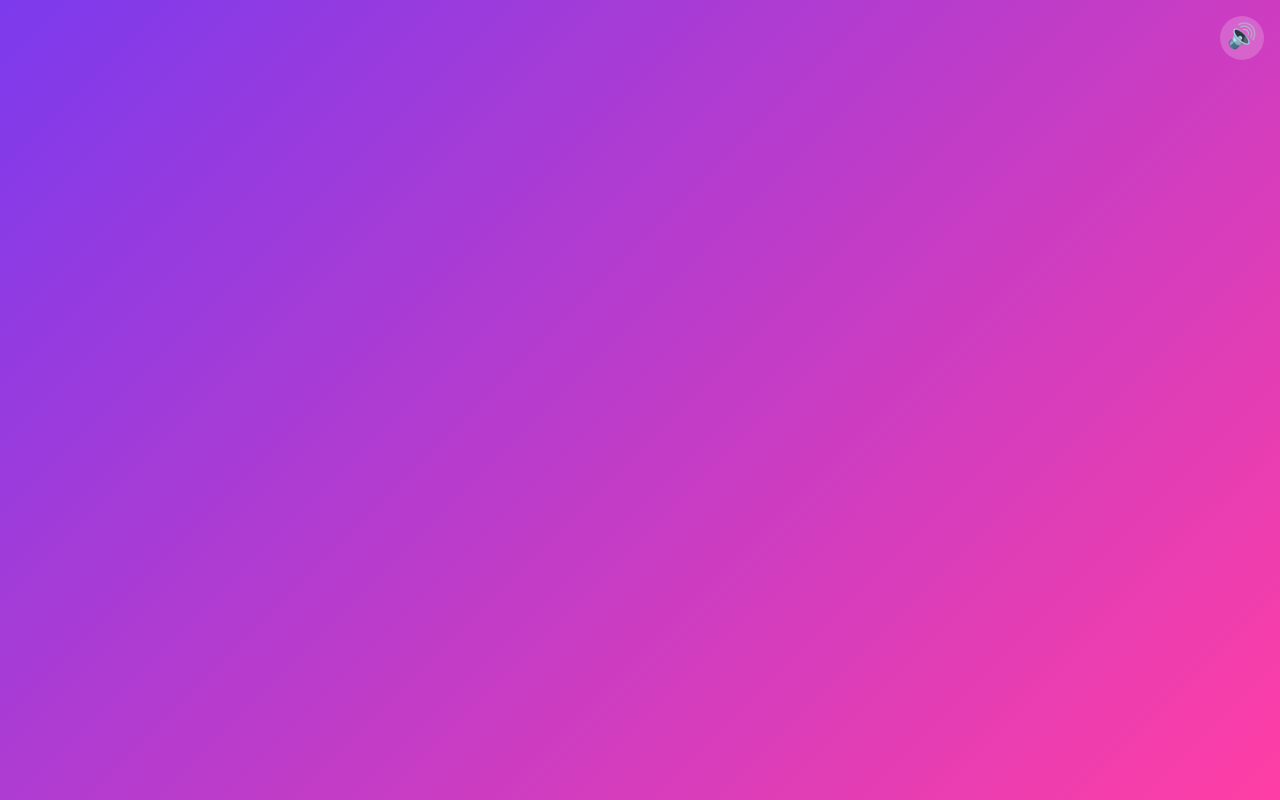
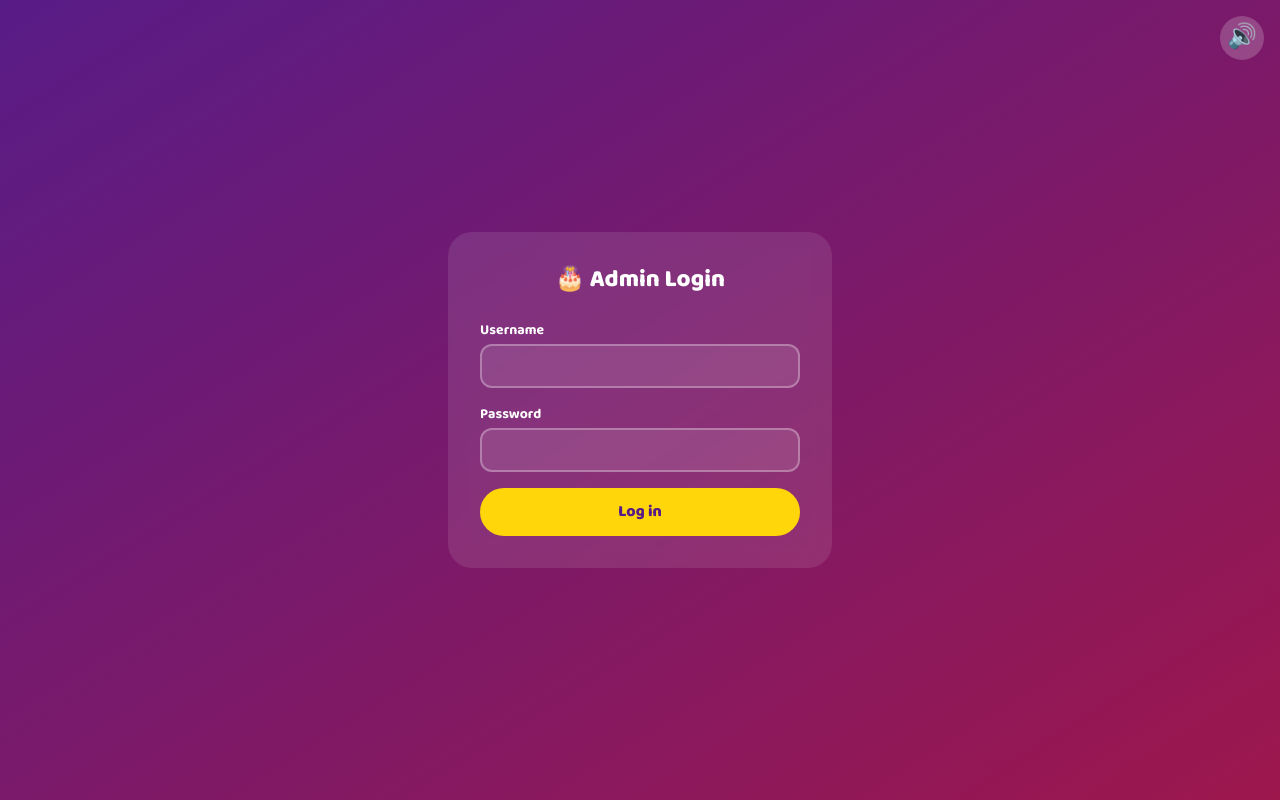
Before and after one commit to xdriveuae-gif/birthday, a React (Vite) app in the folder client/: page /admin/login in a window 1280 px wide. Before the commit this address had no page. Built offline with nearby package versions, Linux system fonts and the light colour scheme.

Commit message:
Add admin login page and authenticated layout guard

```diff
--- a/client/src/App.jsx
+++ b/client/src/App.jsx
@@ -1,9 +1,11 @@
 import { Routes, Route } from 'react-router-dom';
 import { AppProvider } from './state/AppContext.jsx';
 import { SoundToggle } from './components/SoundToggle.jsx';
+import { AdminLayout } from './components/AdminLayout.jsx';
 import Landing from './pages/Landing.jsx';
 import WheelPage from './pages/Wheel.jsx';
 import Result from './pages/Result.jsx';
+import AdminLogin from './pages/admin/Login.jsx';
 
 export default function App() {
   return (
@@ -13,6 +15,8 @@ export default function App() {
         <Route path="/" element={<Landing />} />
         <Route path="/wheel" element={<WheelPage />} />
         <Route path="/result" element={<Result />} />
+        <Route path="/admin/login" element={<AdminLogin />} />
+        <Route path="/admin" element={<AdminLayout />} />
       </Routes>
     </AppProvider>
   );
--- /dev/null
+++ b/client/src/components/AdminLayout.jsx
@@ -0,0 +1,69 @@
+import { useEffect, useState } from 'react';
+import { Outlet, useNavigate, NavLink } from 'react-router-dom';
+import { getJson, postJson } from '../lib/api.js';
+
+export function AdminLayout() {
+  const [status, setStatus] = useState('checking');
+  const [username, setUsername] = useState('');
+  const navigate = useNavigate();
+
+  useEffect(() => {
+    let cancelled = false;
+    getJson('/api/admin/me')
+      .then((res) => {
+        if (cancelled) return;
+        setUsername(res.username);
+        setStatus('authed');
+      })
+      .catch(() => {
+        if (!cancelled) navigate('/admin/login');
+      });
+    return () => {
+      cancelled = true;
+    };
+  }, [navigate]);
+
+  async function handleLogout() {
+    await postJson('/api/admin/logout', {});
+    navigate('/admin/login');
+  }
+
+  if (status === 'checking') {
+    return <div className="p-8 text-center text-white">Checking admin session...</div>;
+  }
+
+  const navLinkClass = ({ isActive }) =>
+    `rounded-full px-4 py-2 text-sm font-bold transition ${
+      isActive ? 'bg-white text-purple-900' : 'bg-white/10 text-white hover:bg-white/20'
+    }`;
+
+  return (
+    <div className="min-h-screen bg-gradient-to-br from-purple-900 to-pink-800 text-white">
+      <header className="flex flex-wrap items-center justify-between gap-3 border-b border-white/10 px-6 py-4">
+        <div className="flex flex-wrap items-center gap-2">
+          <NavLink to="/admin" end className={navLinkClass}>
+            Dashboard
+          </NavLink>
+          <NavLink to="/admin/gifts" className={navLinkClass}>
+            Gifts
+          </NavLink>
+          <NavLink to="/admin/participants" className={navLinkClass}>
+            Participants
+          </NavLink>
+          <NavLink to="/admin/settings" className={navLinkClass}>
+            Settings
+          </NavLink>
+        </div>
+        <div className="flex items-center gap-3 text-sm">
+          <span className="text-white/70">Signed in as {username}</span>
+          <button type="button" onClick={handleLogout} className="rounded-full bg-white/10 px-4 py-2 font-bold hover:bg-white/20">
+            Log out
+          </button>
+        </div>
+      </header>
+      <main className="p-6">
+        <Outlet />
+      </main>
+    </div>
+  );
+}
--- /dev/null
+++ b/client/src/pages/admin/Login.jsx
@@ -0,0 +1,66 @@
+import { useState } from 'react';
+import { useNavigate } from 'react-router-dom';
+import { postJson, ApiError } from '../../lib/api.js';
+
+export default function AdminLogin() {
+  const [username, setUsername] = useState('');
+  const [password, setPassword] = useState('');
+  const [error, setError] = useState('');
+  const [loading, setLoading] = useState(false);
+  const navigate = useNavigate();
+
+  async function handleSubmit(e) {
+    e.preventDefault();
+    setError('');
+    setLoading(true);
+    try {
+      await postJson('/api/admin/login', { username, password });
+      navigate('/admin');
+    } catch (err) {
+      setError(err instanceof ApiError ? err.message : 'Login failed.');
+    } finally {
+      setLoading(false);
+    }
+  }
+
+  return (
+    <div className="flex min-h-screen items-center justify-center bg-gradient-to-br from-purple-900 to-pink-800 px-6 text-white">
+      <form onSubmit={handleSubmit} className="w-full max-w-sm rounded-3xl bg-white/10 p-8 backdrop-blur">
+        <h1 className="mb-6 text-center font-display text-2xl font-extrabold">🎂 Admin Login</h1>
+        <label className="mb-1 block text-sm font-bold" htmlFor="username">
+          Username
+        </label>
+        <input
+          id="username"
+          value={username}
+          onChange={(e) => setUsername(e.target.value)}
+          className="mb-4 w-full rounded-xl border-2 border-white/30 bg-white/10 px-4 py-2 outline-none focus:border-white"
+          autoComplete="username"
+        />
+        <label className="mb-1 block text-sm font-bold" htmlFor="password">
+          Password
+        </label>
+        <input
+          id="password"
+          type="password"
+          value={password}
+          onChange={(e) => setPassword(e.target.value)}
+          className="mb-4 w-full rounded-xl border-2 border-white/30 bg-white/10 px-4 py-2 outline-none focus:border-white"
+          autoComplete="current-password"
+        />
+        {error && (
+          <p role="alert" className="mb-4 font-semibold text-yellow-200">
+            {error}
+          </p>
+        )}
+        <button
+          type="submit"
+          disabled={loading}
+          className="w-full rounded-full bg-party-yellow py-3 font-extrabold text-purple-900 disabled:opacity-50"
+        >
+          {loading ? 'Logging in...' : 'Log in'}
+        </button>
+      </form>
+    </div>
+  );
+}
```
